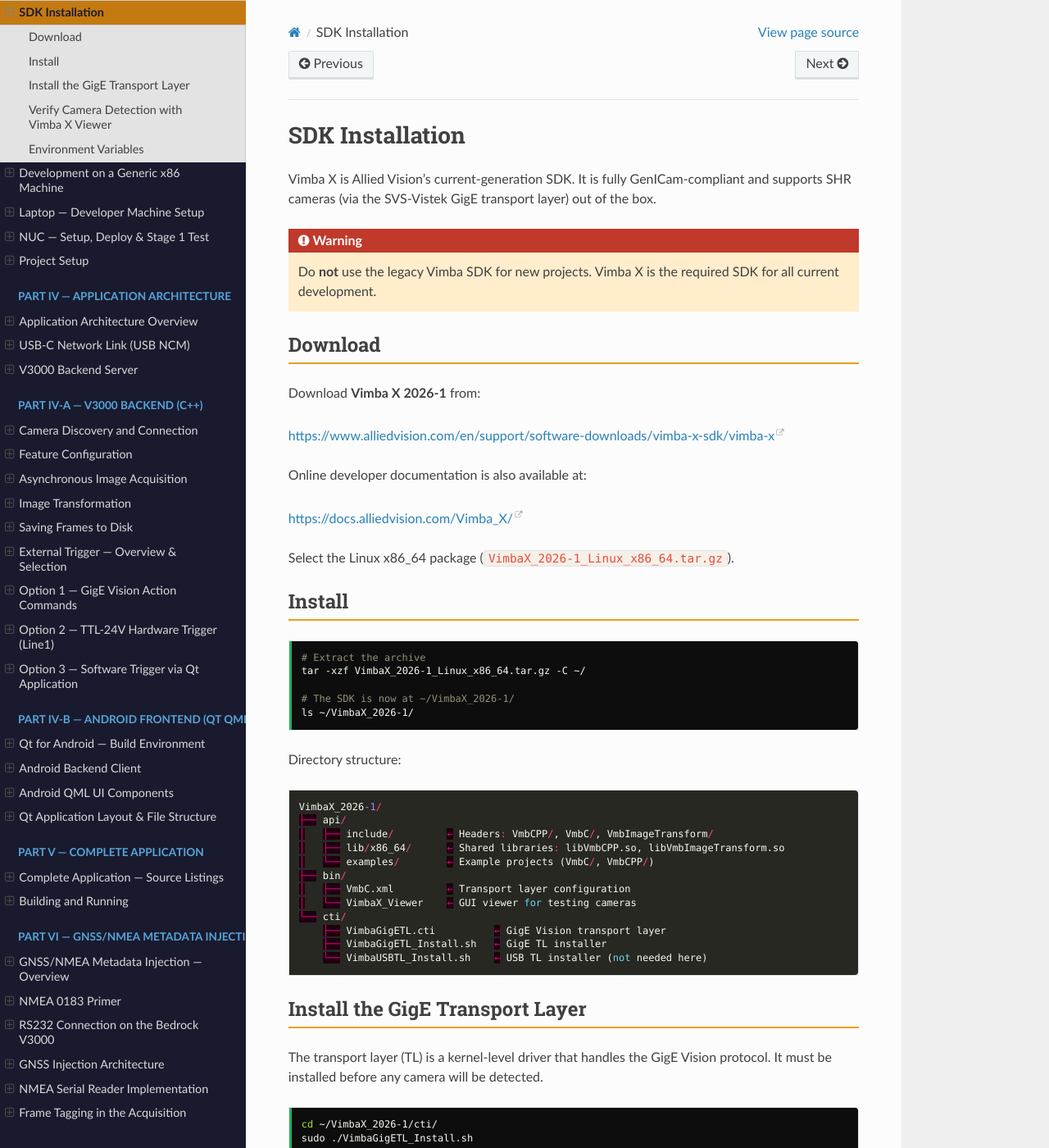
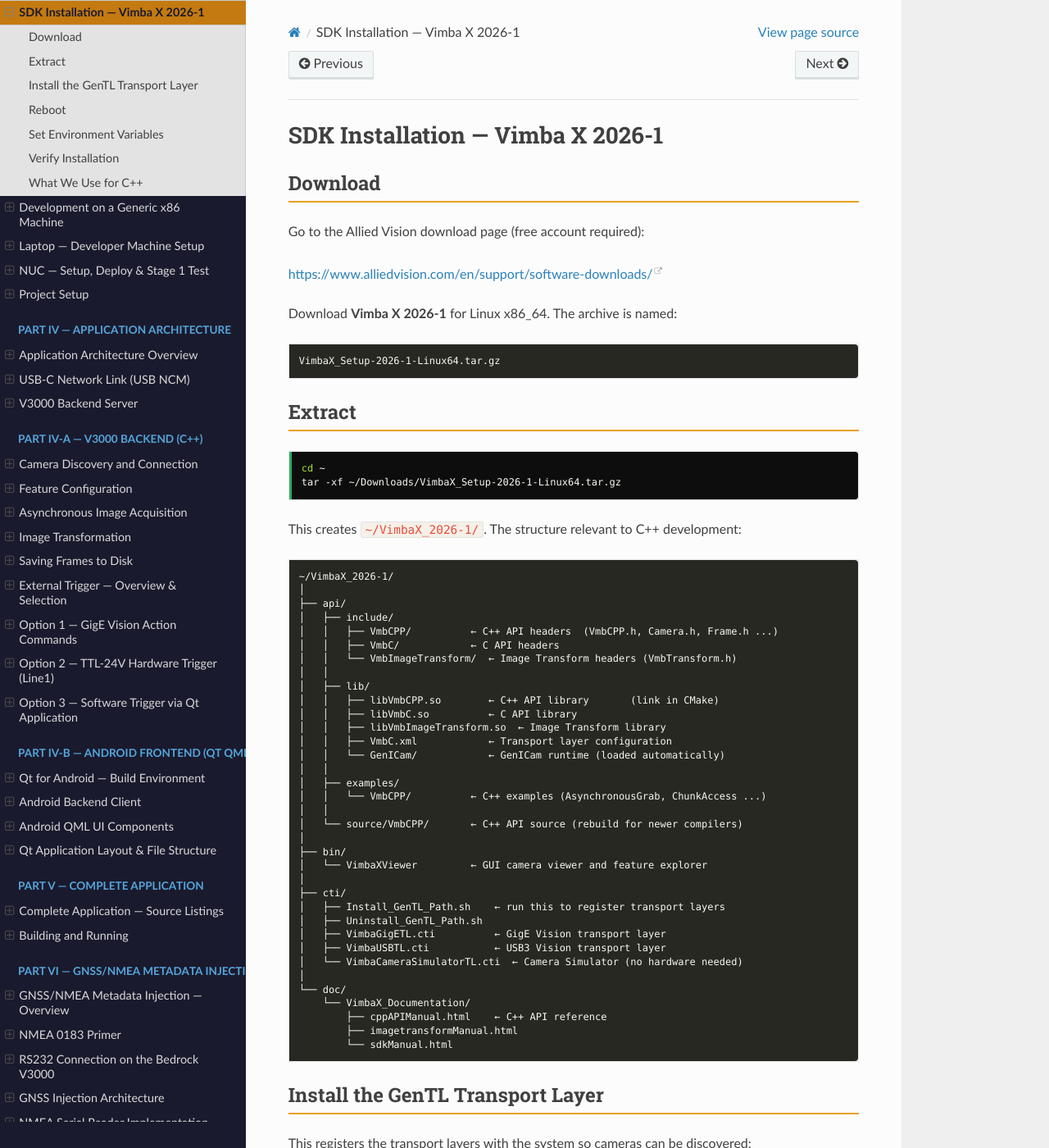
Before and after one commit to ldv-1000111/10GigE, a Sphinx documentation site: the page built from source/sdk_installation.rst, in a window 1280 px wide and 1400 px high. Shown: the whole window at 82% size. Built offline with Sphinx 7.4.7 and the Read the Docs theme 3.1.0, drawn with Linux system fonts in a browser that asks for light colours; pages that are not in the unit, such as notebooks, are missing from menus; some of the changed text lies outside the part shown.

Commit message:
fix: correct Vimba X filenames and paths throughout
- VimbaXViewer (no underscore) in sdk_installation, laptop_setup,
  nuc_setup, dev_x86_setup
- Install_GenTL_Path.sh (not VimbaGigETL_Install.sh)
- api/lib/ (not api/lib/x86_64/) in sdk_installation and CMakeLists
- sdk_installation rewritten with real directory structure from tree

```diff
--- a/source/dev_x86_setup.rst
+++ b/source/dev_x86_setup.rst
@@ -105,7 +105,7 @@
 
 .. code-block:: bash
 
-   ~/VimbaX_2026-1/bin/VimbaX_Viewer
+   ~/VimbaX_2026-1/bin/VimbaXViewer
 
 A simulated camera named ``DEV_SimulatedCamera_...`` should appear in
 the camera list. If it does not, check that the Camera Simulator TL
--- a/source/laptop_setup.rst
+++ b/source/laptop_setup.rst
@@ -82,7 +82,7 @@
 
    # Vimba X 2026-1
    export VIMBAX_DIR=~/VimbaX_2026-1
-   export LD_LIBRARY_PATH=${VIMBAX_DIR}/api/lib/x86_64:${LD_LIBRARY_PATH:-}
+   export LD_LIBRARY_PATH=${VIMBAX_DIR}/api/lib:${LD_LIBRARY_PATH:-}
    export GENICAM_GENTL64_PATH=${VIMBAX_DIR}/cti
 
 Then activate:
@@ -109,7 +109,7 @@
 
 .. code-block:: bash
 
-   $VIMBAX_DIR/bin/VimbaX_Viewer
+   $VIMBAX_DIR/bin/VimbaXViewer
 
 The Viewer should open. In the camera list on the left, you should see
 a simulated camera — something like ``DEV_SimulatedCamera_...``.
--- a/source/sdk_installation.rst
+++ b/source/sdk_installation.rst
@@ -1,99 +1,159 @@
-SDK Installation
-================
-
-Vimba X is Allied Vision's current-generation SDK. It is fully GenICam-compliant
-and supports SHR cameras (via the SVS-Vistek GigE transport layer) out of the box.
-
-.. warning::
-   Do **not** use the legacy Vimba SDK for new projects. Vimba X is the
-   required SDK for all current development.
+SDK Installation — Vimba X 2026-1
+===================================
 
 Download
+---------
+
+Go to the Allied Vision download page (free account required):
+
+https://www.alliedvision.com/en/support/software-downloads/
+
+Download **Vimba X 2026-1** for Linux x86_64. The archive is named:
+
+.. code-block:: text
+
+   VimbaX_Setup-2026-1-Linux64.tar.gz
+
+Extract
 --------
 
-Download **Vimba X 2026-1** from:
+.. code-block:: bash
 
-https://www.alliedvision.com/en/support/software-downloads/vimba-x-sdk/vimba-x
+   cd ~
+   tar -xf ~/Downloads/VimbaX_Setup-2026-1-Linux64.tar.gz
 
-Online developer documentation is also available at:
+This creates ``~/VimbaX_2026-1/``. The structure relevant to C++ development:
 
-https://docs.alliedvision.com/Vimba_X/
+.. code-block:: text
 
-Select the Linux x86_64 package (``VimbaX_2026-1_Linux_x86_64.tar.gz``).
+   ~/VimbaX_2026-1/
+   │
+   ├── api/
+   │   ├── include/
+   │   │   ├── VmbCPP/          ← C++ API headers  (VmbCPP.h, Camera.h, Frame.h ...)
+   │   │   ├── VmbC/            ← C API headers
+   │   │   └── VmbImageTransform/  ← Image Transform headers (VmbTransform.h)
+   │   │
+   │   ├── lib/
+   │   │   ├── libVmbCPP.so        ← C++ API library       (link in CMake)
+   │   │   ├── libVmbC.so          ← C API library
+   │   │   ├── libVmbImageTransform.so  ← Image Transform library
+   │   │   ├── VmbC.xml            ← Transport layer configuration
+   │   │   └── GenICam/            ← GenICam runtime (loaded automatically)
+   │   │
+   │   ├── examples/
+   │   │   └── VmbCPP/          ← C++ examples (AsynchronousGrab, ChunkAccess ...)
+   │   │
+   │   └── source/VmbCPP/       ← C++ API source (rebuild for newer compilers)
+   │
+   ├── bin/
+   │   └── VimbaXViewer         ← GUI camera viewer and feature explorer
+   │
+   ├── cti/
+   │   ├── Install_GenTL_Path.sh    ← run this to register transport layers
+   │   ├── Uninstall_GenTL_Path.sh
+   │   ├── VimbaGigETL.cti          ← GigE Vision transport layer
+   │   ├── VimbaUSBTL.cti           ← USB3 Vision transport layer
+   │   └── VimbaCameraSimulatorTL.cti  ← Camera Simulator (no hardware needed)
+   │
+   └── doc/
+       └── VimbaX_Documentation/
+           ├── cppAPIManual.html    ← C++ API reference
+           ├── imagetransformManual.html
+           └── sdkManual.html
 
-Install
+Install the GenTL Transport Layer
+-----------------------------------
+
+This registers the transport layers with the system so cameras
+can be discovered:
+
+.. code-block:: bash
+
+   cd ~/VimbaX_2026-1/cti/
+   sudo ./Install_GenTL_Path.sh
+
+Reboot
 -------
 
 .. code-block:: bash
 
-   # Extract the archive
-   tar -xzf VimbaX_2026-1_Linux_x86_64.tar.gz -C ~/
+   sudo reboot
 
-   # The SDK is now at ~/VimbaX_2026-1/
-   ls ~/VimbaX_2026-1/
+The reboot is required — the GenTL registration does not take
+effect until after a restart.
 
-Directory structure::
+Set Environment Variables
+--------------------------
 
-   VimbaX_2026-1/
-   ├── api/
-   │   ├── include/         ← Headers: VmbCPP/, VmbC/, VmbImageTransform/
-   │   ├── lib/x86_64/      ← Shared libraries: libVmbCPP.so, libVmbImageTransform.so
-   │   └── examples/        ← Example projects (VmbC/, VmbCPP/)
-   ├── bin/
-   │   ├── VmbC.xml         ← Transport layer configuration
-   │   └── VimbaX_Viewer    ← GUI viewer for testing cameras
-   └── cti/
-       ├── VimbaGigETL.cti          ← GigE Vision transport layer
-       ├── VimbaGigETL_Install.sh   ← GigE TL installer
-       └── VimbaUSBTL_Install.sh    ← USB TL installer (not needed here)
-
-Install the GigE Transport Layer
-----------------------------------
-
-The transport layer (TL) is a kernel-level driver that handles the GigE Vision
-protocol. It must be installed before any camera will be detected.
+After rebooting, add to ``~/.bashrc``:
 
 .. code-block:: bash
 
-   cd ~/VimbaX_2026-1/cti/
-   sudo ./VimbaGigETL_Install.sh
+   # Vimba X 2026-1
+   export VIMBAX_DIR=~/VimbaX_2026-1
+   export LD_LIBRARY_PATH=${VIMBAX_DIR}/api/lib:${LD_LIBRARY_PATH:-}
+   export GENICAM_GENTL64_PATH=${VIMBAX_DIR}/cti
 
-This registers the GigE TL with the system and sets the ``GENICAM_GENTL64_PATH``
-environment variable.
-
-Verify installation:
+Activate:
 
 .. code-block:: bash
 
-   echo $GENICAM_GENTL64_PATH
-   # Should print the path to the cti directory
+   source ~/.bashrc
 
-Verify Camera Detection with Vimba X Viewer
---------------------------------------------
+Verify Installation
+--------------------
 
-Before writing any code, confirm the camera is detected:
+Check the key files are present:
 
 .. code-block:: bash
 
-   cd ~/VimbaX_2026-1/bin/
-   ./VimbaX_Viewer
+   ls $VIMBAX_DIR/api/include/VmbCPP/VmbCPP.h
+   ls $VIMBAX_DIR/api/lib/libVmbCPP.so
+   ls $VIMBAX_DIR/api/lib/libVmbImageTransform.so
+   ls $VIMBAX_DIR/cti/VimbaCameraSimulatorTL.cti
 
-If the SHR camera appears in the camera list, your hardware and transport
-layer are working correctly. If it does not appear, revisit
-:doc:`hardware_setup` and :doc:`system_settings`.
-
-.. tip::
-   In Vimba X Viewer you can explore all camera features, set the pixel format,
-   and trigger test captures before writing any code. This is the fastest way
-   to validate the hardware setup.
-
-Environment Variables
-----------------------
-
-Add the Vimba X libraries to your library path so your application can find
-them at runtime:
+Launch the Viewer to confirm the Camera Simulator is working:
 
 .. code-block:: bash
 
-   echo 'export LD_LIBRARY_PATH=~/VimbaX_2026-1/api/lib/x86_64:$LD_LIBRARY_PATH' >> ~/.bashrc
-   source ~/.bashrc
+   $VIMBAX_DIR/bin/VimbaXViewer
+
+A simulated camera should appear in the camera list on the left.
+If it does not appear, verify ``GENICAM_GENTL64_PATH`` is set
+correctly and contains ``VimbaCameraSimulatorTL.cti``.
+
+.. note::
+   The Vimba X Viewer is named ``VimbaXViewer`` (no space, no
+   underscore) in the actual installation — not ``VimbaX_Viewer``
+   as shown in some Allied Vision documentation.
+
+What We Use for C++
+--------------------
+
+For building ``SHR_Backend``, CMakeLists.txt references:
+
+.. list-table::
+   :header-rows: 1
+   :widths: 45 55
+
+   * - File
+     - Purpose
+   * - ``api/include/VmbCPP/VmbCPP.h``
+     - Main C++ API header
+   * - ``api/include/VmbImageTransform/VmbTransform.h``
+     - Image Transform header
+   * - ``api/lib/libVmbCPP.so``
+     - C++ API shared library
+   * - ``api/lib/libVmbImageTransform.so``
+     - Image Transform shared library
+   * - ``api/lib/VmbC.xml``
+     - Transport layer config (deployed with binary)
+   * - ``cti/VimbaCameraSimulatorTL.cti``
+     - Camera Simulator (deployed with binary)
+   * - ``cti/VimbaGigETL.cti``
+     - GigE Vision TL (deployed with binary for real cameras)
+
+The ``doc/`` folder contains the full offline HTML documentation —
+open ``doc/VimbaX_Documentation/index.html`` in a browser for the
+complete API reference.
```
Also changed, not shown: 1 other file.
